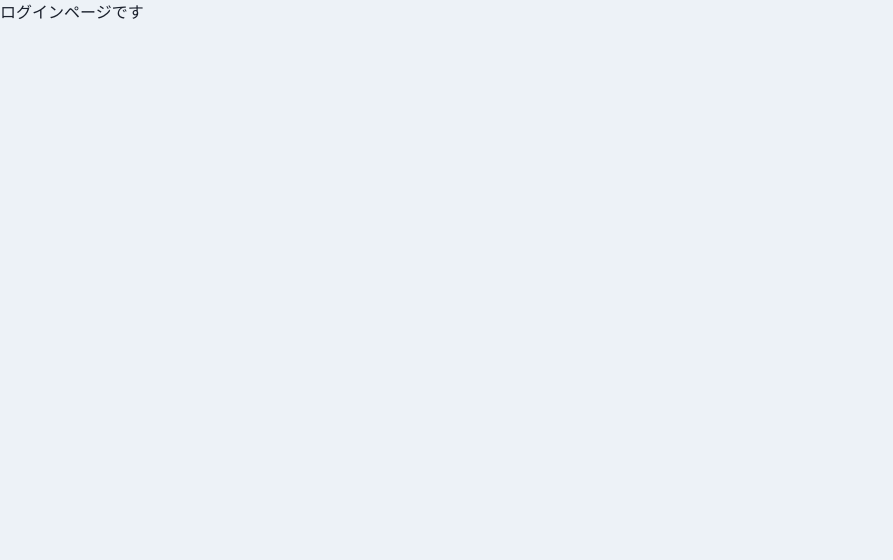
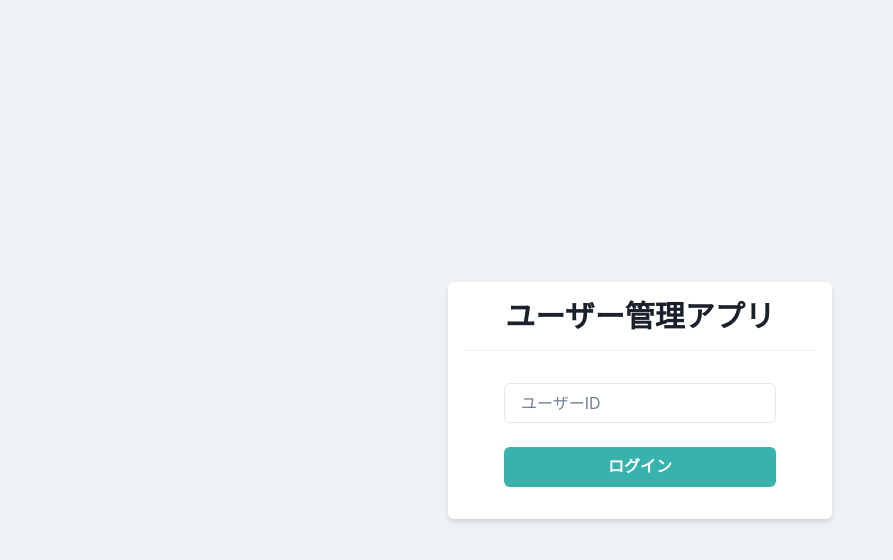
Before and after one commit to RyoheiKomori/Chakra-ui, a React (Create React App) app: page / in a window 1280 px wide. Shown: the top 560 px of the page, without its empty margins (0-893 px from the left). Built offline with nearby package versions, Linux system fonts and the light colour scheme.

Commit message:
addLoginButton

```diff
--- /dev/null
+++ b/src/components/atoms/button/PrimaryButton.tsx
@@ -0,0 +1,16 @@
+import { FC, memo, ReactNode } from "react";
+import { Button } from "@chakra-ui/react";
+
+type Props = {
+  children: ReactNode;
+};
+
+export const PrimaryButton: FC<Props> = memo((props) => {
+  const { children } = props;
+
+  return (
+    <Button bg="teal.400" color="white" _hover={{ opacity: 0.8 }}>
+      {children}
+    </Button>
+  );
+});
--- a/src/components/pages/Login.tsx
+++ b/src/components/pages/Login.tsx
@@ -1,5 +1,20 @@
+import { Box, Divider, Flex, Heading, Input, Stack } from "@chakra-ui/react";
 import { FC, memo } from "react";
+import { PrimaryButton } from "../atoms/button/PrimaryButton";
 
 export const Login: FC = memo(() => {
-  return <p>ログインページです</p>;
+  return (
+    <Flex align="center" justify="center" height="100vh">
+      <Box bg="white" w="sm" p={4} borderRadius="md" shadow="md">
+        <Heading as="h1" size="lg" textAlign="center">
+          ユーザー管理アプリ
+        </Heading>
+        <Divider my={4} />
+        <Stack spacing={6} py={4} px={10}>
+          <Input placeholder="ユーザーID" />
+          <PrimaryButton>ログイン</PrimaryButton>
+        </Stack>
+      </Box>
+    </Flex>
+  );
 });
```
